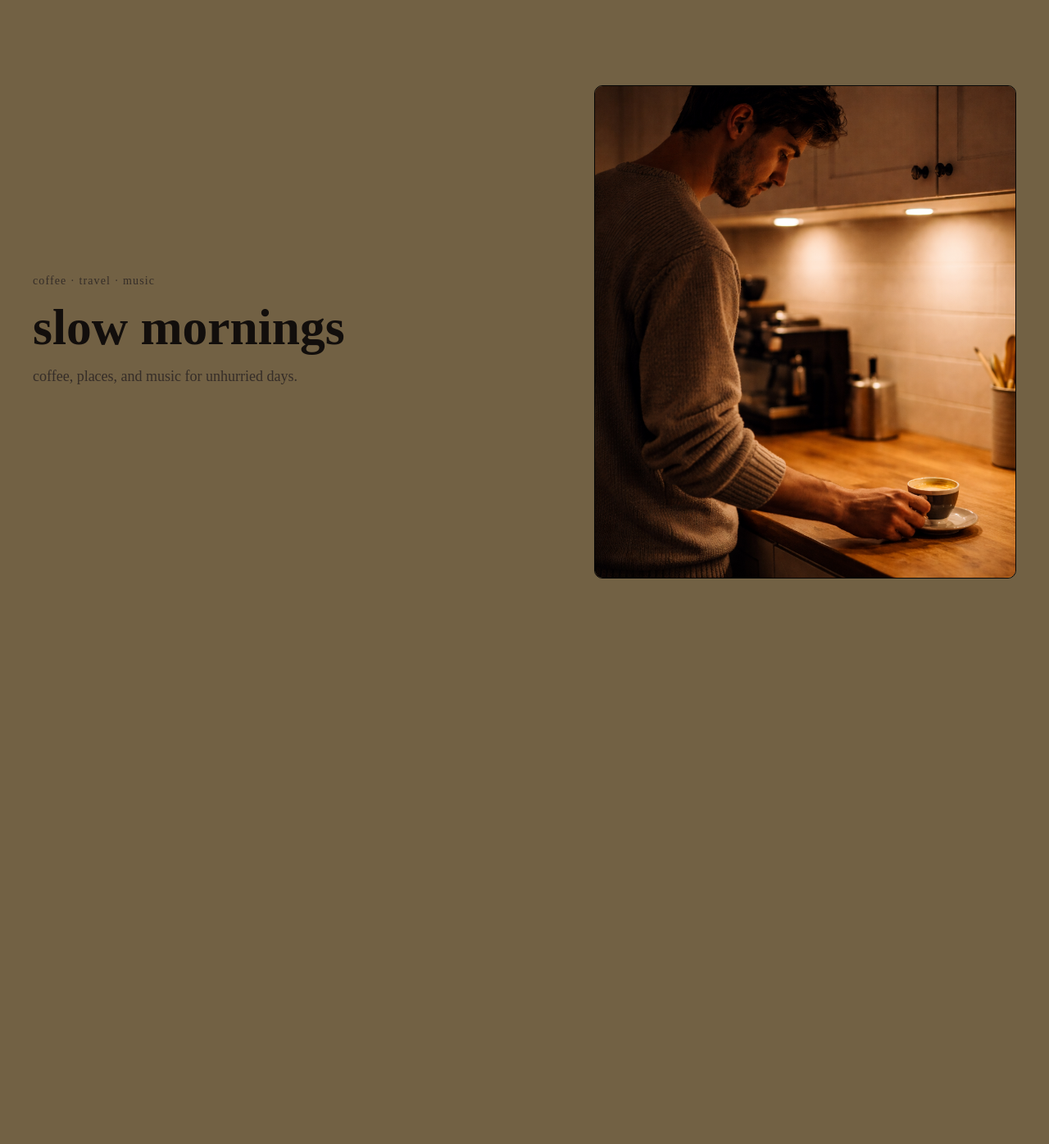
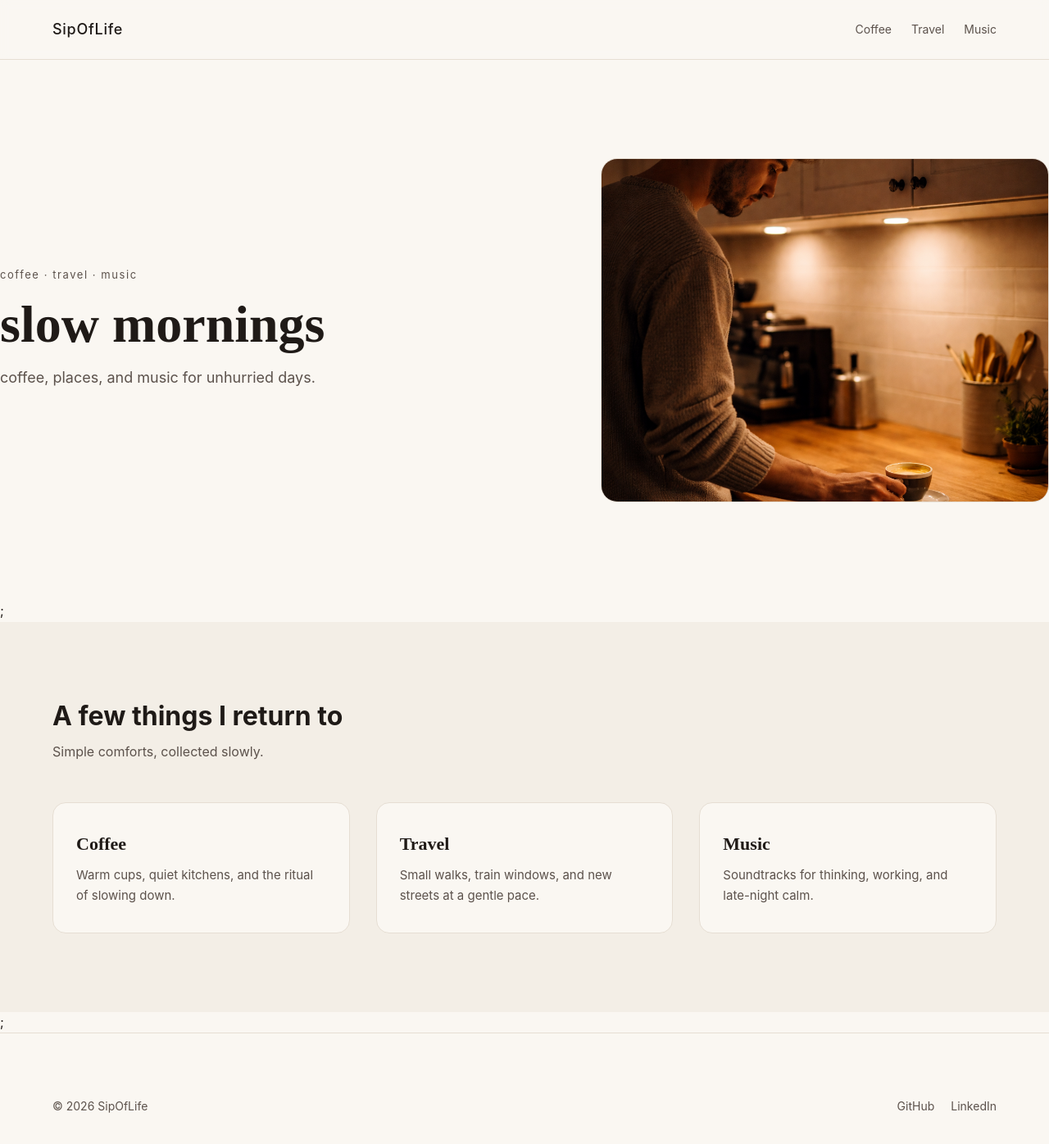
Before and after one commit to Tom-Par/SipOfLife, a React (Vite) app: page / in a window 1280 px wide. Shown: the top 1396 px of the page at 82% size. Before the commit the page ends 810 px from the top, so only its background shows below. Built offline with nearby package versions, Linux system fonts and the light colour scheme.

Commit message:
Highlights, Header and Footer added

```diff
--- a/src/components/App.jsx
+++ b/src/components/App.jsx
@@ -1,9 +1,20 @@
 import React from "react"
 
 import Hero from "./Hero";
+import Highlights from "./Highlights";
+import Header from "./Header";
+import Footer from "./Footer"
 
 export default function App() {
   return (
-      <Hero />
+    <div>
+      <Header />
+      <main>
+        <Hero />;
+        <Highlights />;
+      </main>
+      <Footer />
+    </div>
+
   );
 }
--- /dev/null
+++ b/src/components/Footer.jsx
@@ -0,0 +1,23 @@
+import React from "react";
+
+function Footer() {
+  const year = new Date().getFullYear();
+
+  return (
+    <footer className="footer">
+      <div className="container footerInner">
+        <p className="footerText">© {year} SipOfLife</p>
+        <div className="footerLinks">
+          <a href="https://github.com/yourname" target="_blank" rel="noreferrer">
+            GitHub
+          </a>
+          <a href="https://www.linkedin.com/in/yourname" target="_blank" rel="noreferrer">
+            LinkedIn
+          </a>
+        </div>
+      </div>
+    </footer>
+  );
+}
+
+export default Footer;
--- /dev/null
+++ b/src/components/Header.jsx
@@ -0,0 +1,18 @@
+import React from "react";
+
+function Header() {
+  return (
+    <header className="header">
+      <div className="container headerInner">
+        <div className="brand">SipOfLife</div>
+        <nav className="nav" aria-label="Primary">
+          <a href="#coffee">Coffee</a>
+          <a href="#travel">Travel</a>
+          <a href="#music">Music</a>
+        </nav>
+      </div>
+    </header>
+  );
+}
+
+export default Header;
--- a/src/components/Hero.jsx
+++ b/src/components/Hero.jsx
@@ -7,7 +7,7 @@ import heroImage from "./../assets/kitchen_coffee.png"
 export default function Hero() {
   return (
     <section className="hero" aria-label="Hero">
-      <div className="hero__inner">
+      <div className="heroInner">
         <HeroText
          heroEyebrow="coffee · travel · music"
          heroTitle="slow mornings"
--- a/src/components/HeroImage.jsx
+++ b/src/components/HeroImage.jsx
@@ -1,8 +1,8 @@
 import React from "react"
 
 function HeroImage(props) {
-    return         <div className="hero__media" aria-label="Hero image">
-    <img className="img" src={props.heroImage} alt="Guy making coffee"/>
+    return         <div className="heroMedia" aria-label="Hero image">
+    <img className="heroImg" src={props.heroImage} alt="Guy making coffee"/>
     </div>
 }
 
--- a/src/components/HeroText.jsx
+++ b/src/components/HeroText.jsx
@@ -1,10 +1,10 @@
 import React from "react";
 
 function HeroText(props) {
-    return (<div className="hero__text">
-          <p className="hero__eyebrow">{props.heroEyebrow}</p>
-          <h1 className="hero__title">{props.heroTitle}</h1>
-          <p className="hero__subtitle">
+    return (<div className="heroText">
+          <p className="heroEyebrow">{props.heroEyebrow}</p>
+          <h1 className="heroTitle">{props.heroTitle}</h1>
+          <p className="heroSubtitle">
             {props.heroSubtitle}
           </p>
         </div>)
--- /dev/null
+++ b/src/components/Highlights.jsx
@@ -0,0 +1,40 @@
+import React from 'react';
+
+function Highlights() {
+  const items = [
+    {
+      title: "Coffee",
+      text: "Warm cups, quiet kitchens, and the ritual of slowing down.",
+    },
+    {
+      title: "Travel",
+      text: "Small walks, train windows, and new streets at a gentle pace.",
+    },
+    {
+      title: "Music",
+      text: "Soundtracks for thinking, working, and late-night calm.",
+    },
+  ];
+
+  return (
+    <section className="section highlights" aria-label="Highlights">
+      <div className="container">
+        <h2 className="sectionTitle">A few things I return to</h2>
+        <p className="sectionSubtitle">
+          Simple comforts, collected slowly.
+        </p>
+
+        <div className="highlightsGrid">
+          {items.map((item) => (
+            <article key={item.title} className="highlightCard">
+              <h3 className="highlightTitle">{item.title}</h3>
+              <p className="highlightText">{item.text}</p>
+            </article>
+          ))}
+        </div>
+      </div>
+    </section>
+  );
+}
+
+export default Highlights;
--- a/src/styles.css
+++ b/src/styles.css
@@ -1,96 +1,271 @@
+/* =========================
+   Global reset & variables
+   ========================= */
 
 :root {
-  --bg: #726144;       /* warm paper */
-  --surface: #61461b;  /* soft beige */
-  --text: hsl(20, 19%, 6%);     /* warm near-black */
-  --muted: #352d28;    /* warm gray */
-  --border: #070706;   /* hairline */
+  --bg: #faf7f2;
+  --surface: #f3eee6;
+  --text: #1f1a17;
+  --muted: #5c524c;
+  --accent: #7f5539;
+  --border: #e6ded3;
+}
+
+*,
+*::before,
+*::after {
+  box-sizing: border-box;
 }
 
 html {
-  background-color:var(--bg) ;
+  scroll-behavior: smooth;
 }
 
-.hero {
-  background: var(--bg);
-  padding: 96px 24px;
+body {
+  margin: 0;
+  font-family: Inter, system-ui, -apple-system, BlinkMacSystemFont,
+    "Segoe UI", sans-serif;
+  background-color: var(--bg);
+  color: var(--text);
+  line-height: 1.6;
 }
 
-.hero__inner {
+a {
+  color: inherit;
+  text-decoration: none;
+}
+
+/* =========================
+   Layout utilities
+   ========================= */
+
+.container {
   max-width: 1200px;
   margin: 0 auto;
+  padding: 0 24px;
+}
 
+.section {
+  padding: 96px 0;
+}
+
+.sectionTitle {
+  font-size: 32px;
+  line-height: 1.2;
+  margin: 0 0 12px;
+}
+
+.sectionSubtitle {
+  margin: 0 0 48px;
+  color: var(--muted);
+  max-width: 520px;
+}
+
+/* =========================
+   Header
+   ========================= */
+
+.header {
+  position: sticky;
+  top: 0;
+  z-index: 10;
+  background: rgba(250, 247, 242, 0.85);
+  backdrop-filter: blur(6px);
+  border-bottom: 1px solid var(--border);
+}
+
+.headerInner {
+  display: flex;
+  align-items: center;
+  justify-content: space-between;
+  height: 72px;
+}
+
+.brand {
+  font-size: 18px;
+  font-weight: 500;
+  letter-spacing: 0.04em;
+}
+
+.nav {
+  display: flex;
+  gap: 24px;
+}
+
+.nav a {
+  font-size: 14px;
+  color: var(--muted);
+}
+
+.nav a:hover {
+  color: var(--text);
+}
+
+/* =========================
+   Hero
+   ========================= */
+
+.hero {
+  padding: 120px 0;
+}
+
+.heroInner {
   display: grid;
   grid-template-columns: 1.1fr 0.9fr;
+  gap: 64px;
   align-items: center;
-  gap: 56px;
 }
 
-.hero__text {
-  max-width: 560px;
+.heroText {
+  max-width: 520px;
 }
 
-.hero__eyebrow {
-  margin: 0 0 16px;
+.heroEyebrow {
+  font-size: 13px;
+  letter-spacing: 0.12em;
+  text-transform: lowercase;
   color: var(--muted);
-  font-size: 14px;
-  letter-spacing: 0.08em;
-  text-transform: lowercase;
+  margin-bottom: 16px;
 }
 
-.hero__title {
-  margin: 0 0 12px;
-  color: var(--text);
-  font-size: clamp(40px, 4.8vw, 66px);
+.heroTitle {
+  font-family: "Playfair Display", serif;
+  font-size: clamp(44px, 5vw, 68px);
   line-height: 1.05;
+  margin: 0 0 16px;
 }
 
-.hero__subtitle {
-  margin: 0;
+.heroSubtitle {
+  font-size: 18px;
   color: var(--muted);
-  font-size: 18px;
-  line-height: 1.75;
+  max-width: 420px;
 }
 
-/* Media block */
-.hero__media {
+.heroMedia {
   position: relative;
-  min-height: 420px;
-  max-height: 600px;
+  height: 420px;
+  border-radius: 20px;
+  overflow: hidden;
 
-  border-radius: 10px;
-  overflow: hidden;
   background: var(--surface);
   border: 1px solid var(--border);
 }
 
-
-/* Fade/blend toward text (left side of image) */
-.hero__media::before {
-  content: "";
-  position: absolute;
-  inset: 0;
-  pointer-events: none;
+.heroImg {
+  width: 100%;
+  height: 100%;
+  object-fit: cover;
+  display: block;
 }
 
-.img {
-  height: 600px
+@media (max-width: 900px) {
+  .heroMedia {
+    height: 360px;
+    border-radius: 16px;
+  }
+
+  .heroMedia::before {
+    background: linear-gradient(
+      180deg,
+      rgba(250, 247, 242, 0.85) 0%,
+      rgba(250, 247, 242, 0.0) 45%
+    );
+  }
+}
+
+
+/* Responsive hero */
+@media (max-width: 900px) {
+  .hero {
+    padding: 96px 0;
+  }
+
+  .heroInner {
+    grid-template-columns: 1fr;
+    gap: 40px;
+  }
+}
+
+/* =========================
+   Highlights
+   ========================= */
+
+.highlights {
+  background: var(--surface);
+}
+
+.highlightsGrid {
+  display: grid;
+  grid-template-columns: repeat(3, 1fr);
+  gap: 32px;
+}
+
+.highlightCard {
+  padding: 32px 28px;
+  border-radius: 16px;
+  border: 1px solid var(--border);
+  background: var(--bg);
+}
+
+.highlightTitle {
+  font-family: "Playfair Display", serif;
+  font-size: 22px;
+  margin: 0 0 8px;
+}
+
+.highlightText {
+  margin: 0;
+  color: var(--muted);
+  font-size: 15px;
+  line-height: 1.7;
 }
 
 /* Responsive */
-@media (max-width: 920px) {
-  .hero {
-    padding: 72px 20px;
-  }
-
-  .hero__inner {
+@media (max-width: 900px) {
+  .highlightsGrid {
     grid-template-columns: 1fr;
-    gap: 32px;
-  }
-
-  .hero__media {
-    min-height: 360px;
-    max-width: 600px;
-    min-width:550px;
   }
 }
+
+/* =========================
+   Footer
+   ========================= */
+
+.footer {
+  padding: 64px 0;
+  border-top: 1px solid var(--border);
+}
+
+.footerInner {
+  display: flex;
+  align-items: center;
+  justify-content: space-between;
+  gap: 24px;
+}
+
+.footerText {
+  font-size: 14px;
+  color: var(--muted);
+}
+
+.footerLinks {
+  display: flex;
+  gap: 20px;
+}
+
+.footerLinks a {
+  font-size: 14px;
+  color: var(--muted);
+}
+
+.footerLinks a:hover {
+  color: var(--text);
+}
+
+/* Responsive */
+@media (max-width: 700px) {
+  .footerInner {
+    flex-direction: column;
+    text-align: center;
+  }
+}
```
